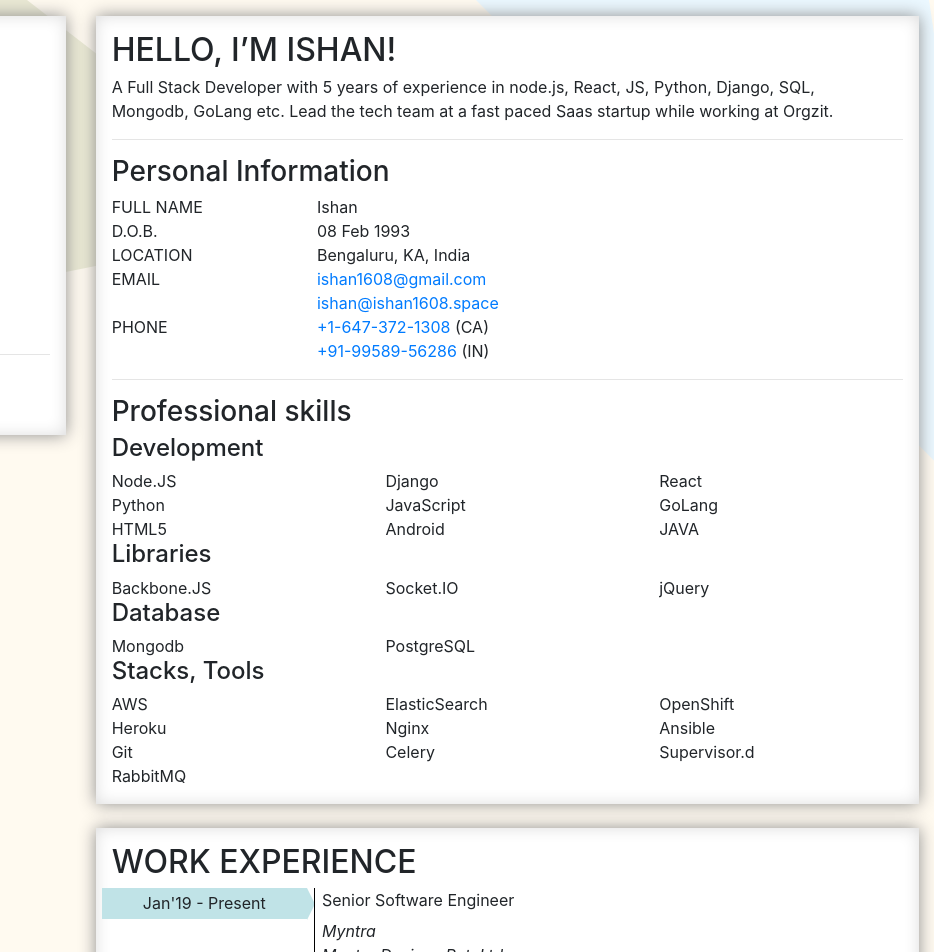
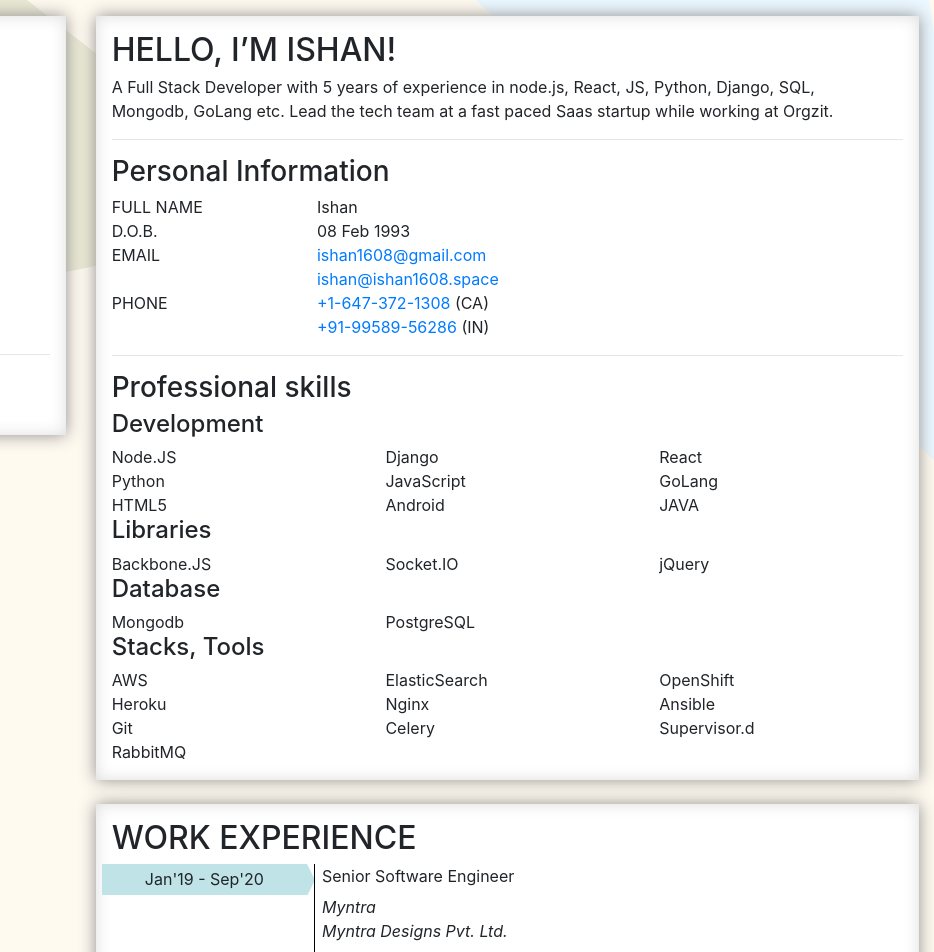
Before and after one commit to ishan1608/ishan1608, a website: page index.html in a window 1280 px wide. Shown: the top 952 px of the page, 346-1280 px from the left. Drawn offline with Linux system fonts and the light colour scheme.

Commit message:
ended myntra tenure removed location

```diff
--- a/index.html
+++ b/index.html
@@ -83,12 +83,12 @@
                             <div class="col-9">
                                 08 Feb 1993
                             </div>
-                            <div class="col-3 section-heading">
+                            <!-- <div class="col-3 section-heading">
                                 Location
                             </div>
                             <div class="col-9">
                                 Bengaluru, KA, India
-                            </div>
+                            </div> -->
                             <div class="col-3 section-heading">
                                 Email
                             </div>
@@ -207,7 +207,7 @@
                         <div class="timeline-box">
                             <div class="timeline-item">
                                 <div class="row">
-                                    <span class="col-lg-3 pointer"><span>Jan'19 - Present</span></span>
+                                    <span class="col-lg-3 pointer"><span>Jan'19 - Sep'20</span></span>
                                     <div class="col-lg-9">Senior Software Engineer</div>
                                 </div>
                                 <div class="row">
```
Also changed, not shown: 1 other file.
